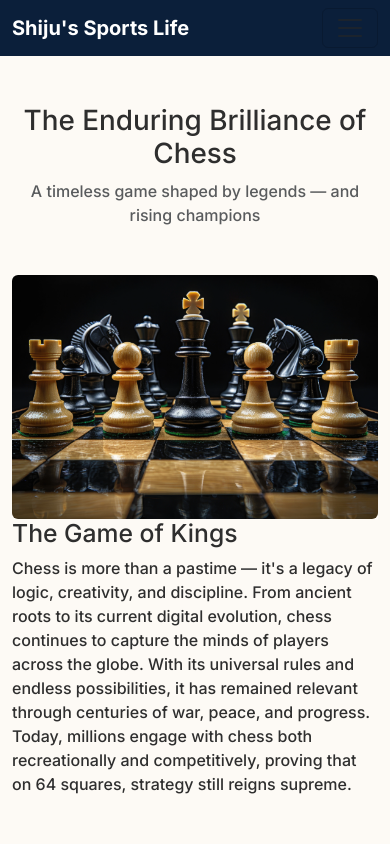
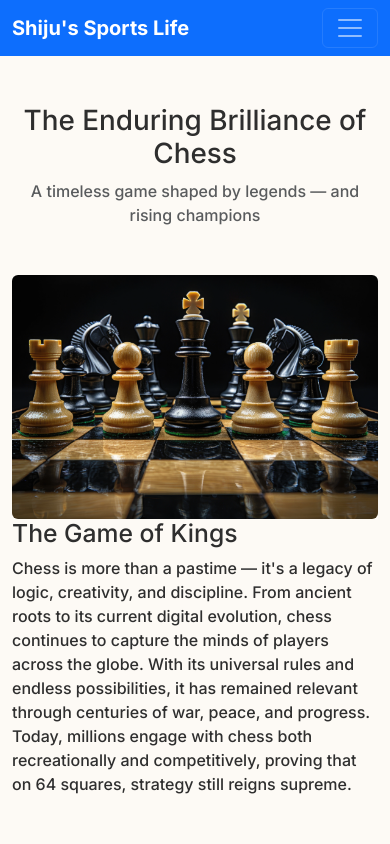
Before and after one commit to snarayan-wtamu/cidm-6303-project-1, a plain HTML site: page chess.html in a window 390 px wide. Shown: the top 844 px of the page. Drawn offline with nearby package versions, Linux system fonts and the light colour scheme.

Commit message:
Update Nav links for chess
Updated Nav links to match the home page

```diff
--- a/chess.html
+++ b/chess.html
@@ -13,19 +13,23 @@
 </head>
 
 <body>
-
   <!-- Navigation -->
-  <nav class="navbar navbar-expand-lg">
+  <nav class="navbar navbar-expand-lg navbar-dark bg-primary">
     <div class="container">
       <a class="navbar-brand fw-bold" href="index.html">Shiju's Sports Life</a>
-      <button class="navbar-toggler" type="button" data-bs-toggle="collapse" data-bs-target="#navbarNav">
-        <span class="navbar-toggler-icon text-white"></span>
+
+      <!-- Hamburger Toggle Button -->
+      <button class="navbar-toggler" type="button" data-bs-toggle="collapse" data-bs-target="#navbarNav"
+        aria-controls="navbarNav" aria-expanded="false" aria-label="Toggle navigation">
+        <span class="navbar-toggler-icon"></span>
       </button>
+
+      <!-- Collapsible Menu -->
       <div class="collapse navbar-collapse justify-content-end" id="navbarNav">
         <ul class="navbar-nav">
           <li class="nav-item"><a class="nav-link" href="cricket.html">Cricket</a></li>
           <li class="nav-item"><a class="nav-link" href="soccer.html">Soccer</a></li>
-          <li class="nav-item"><a class="nav-link active" href="chess.html">Chess</a></li>
+          <li class="nav-item"><a class="nav-link" href="chess.html">Chess</a></li>
           <li class="nav-item"><a class="nav-link" href="index.html#contact">Contact</a></li>
         </ul>
       </div>
```
